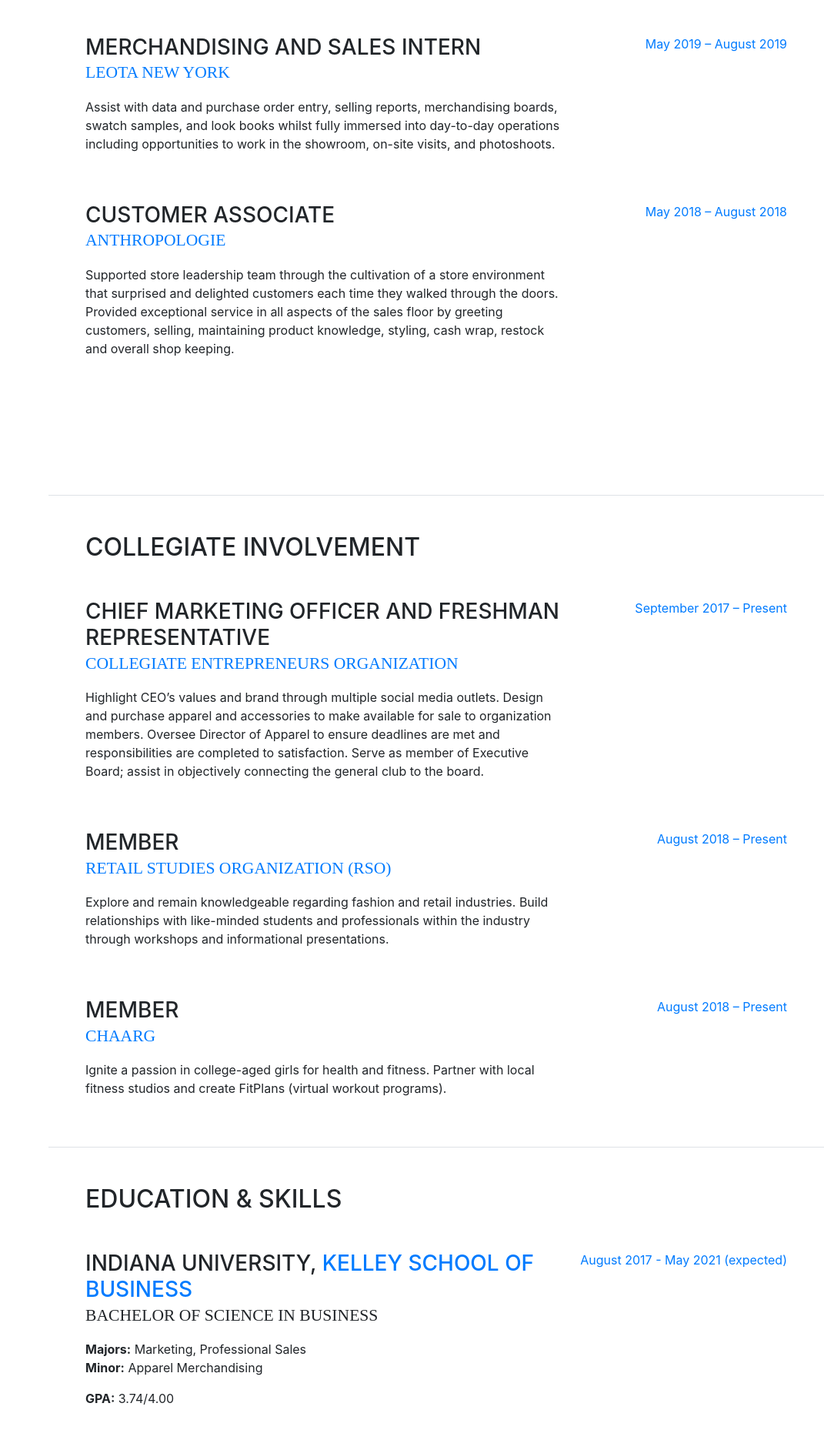
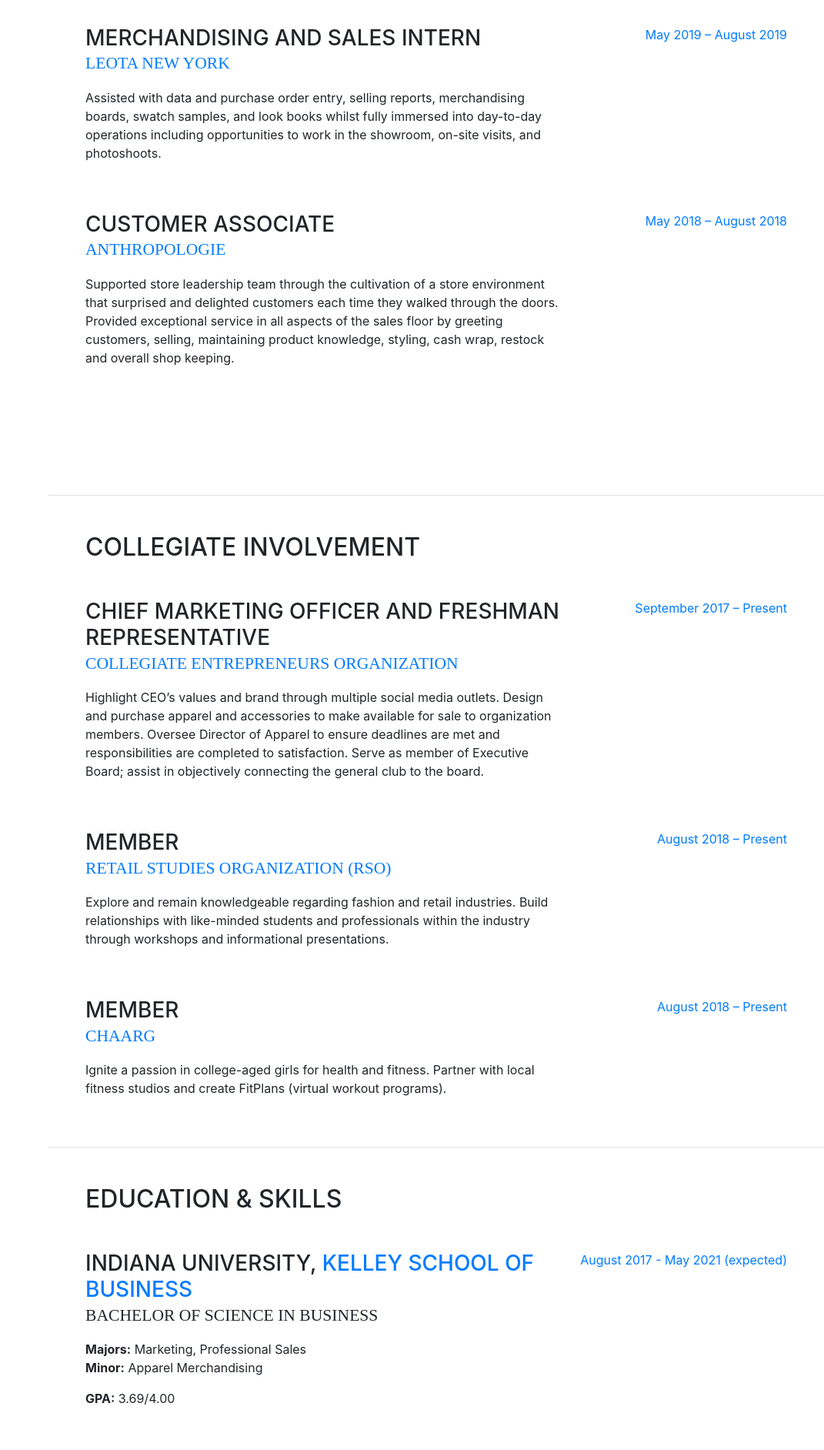
Before and after one commit to elanabarlev/elanabarlev.github.io, a website with bundled scripts: page index.html in a window 1280 px wide. Shown: the part 956-2840 px from the top of the page at 77% size, without its empty margins (209-1280 px from the left). Built offline with nearby package versions, Linux system fonts and the light colour scheme; a web font is replaced by a local one.

Commit message:
Updated index.html

```diff
--- a/index.html
+++ b/index.html
@@ -106,7 +106,7 @@
             <div class="resume-content mr-auto">
               <h3 class="mb-0">Merchandising and Sales Intern</h3>
               <div class="subheading mb-3"><a href="https://shop.leota.com/">Leota New York</a></div>
-              <p>Assist with data and purchase order entry, selling reports, merchandising boards, swatch samples, and look books whilst fully immersed into day-to-day operations including opportunities to work in the showroom, on-site visits, and photoshoots.</p>
+              <p>Assisted with data and purchase order entry, selling reports, merchandising boards, swatch samples, and look books whilst fully immersed into day-to-day operations including opportunities to work in the showroom, on-site visits, and photoshoots.</p>
             </div>
             <div class="resume-date text-md-right">
               <span class="text-primary">May 2019 – August 2019</span>
@@ -183,7 +183,7 @@
               <div class="subheading mb-3">Bachelor of Science in Business</div>
               <div><b>Majors:</b> Marketing, Professional Sales</div>
               <p><b>Minor:</b> Apparel Merchandising</p>
-              <p><b>GPA:</b> 3.74/4.00</p>
+              <p><b>GPA:</b> 3.69/4.00</p>
             </div>
             <div class="resume-date text-md-right">
               <span class="text-primary">August 2017 - May 2021 (expected)</span>
```
